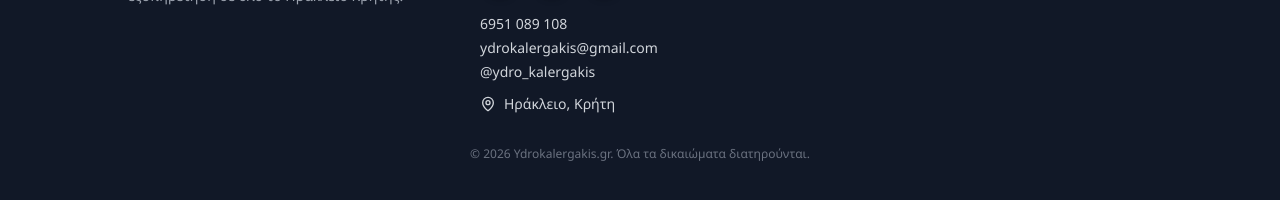
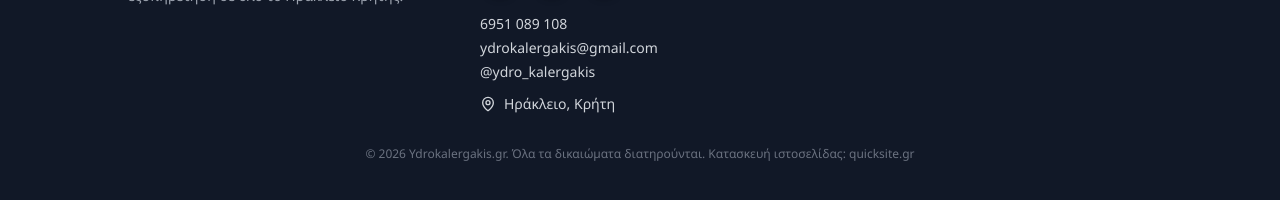
Before and after one commit to arisstei/kalergakis-ydravlikos, a plain HTML site: page index.html in a window 1280 px wide. Shown: the part 2234-2434 px from the top of the page. Drawn offline with nearby package versions, Linux system fonts and the light colour scheme.

Commit message:
Δυναμικό έτος στο copyright (auto-update) + credit quicksite.gr

```diff
--- a/index.html
+++ b/index.html
@@ -226,12 +226,13 @@
 
   </div>
   <div class="text-center text-xs text-gray-500 mt-8">
-    © 2026 Ydrokalergakis.gr. Όλα τα δικαιώματα διατηρούνται.
+    © <span id="current-year">2026</span> Ydrokalergakis.gr. Όλα τα δικαιώματα διατηρούνται. Κατασκευή ιστοσελίδας: <a href="https://quicksite.gr" target="_blank" rel="noopener" class="hover:text-white">quicksite.gr</a>
   </div>
 </footer>
 
 <script>
   lucide.createIcons();
+  document.getElementById('current-year').textContent = new Date().getFullYear();
 </script>
 
 </body>
```
